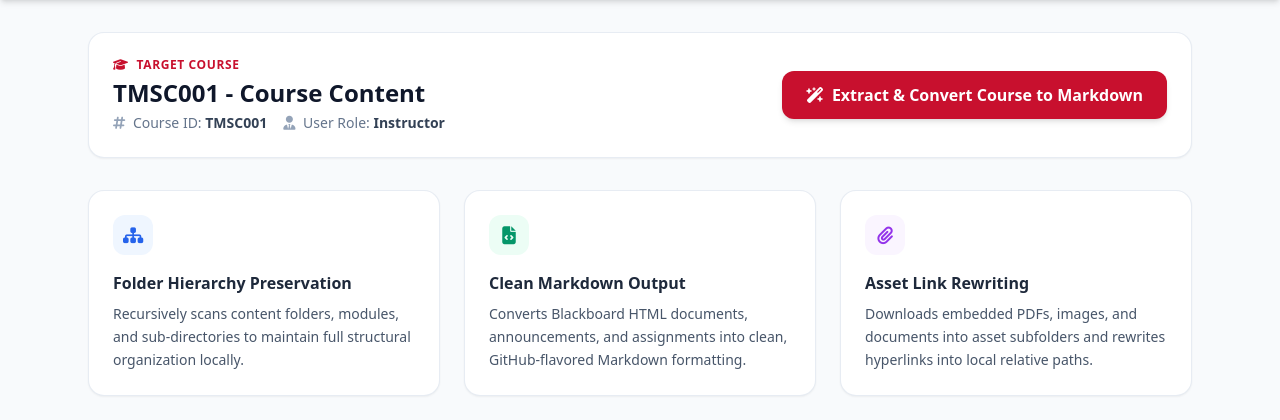
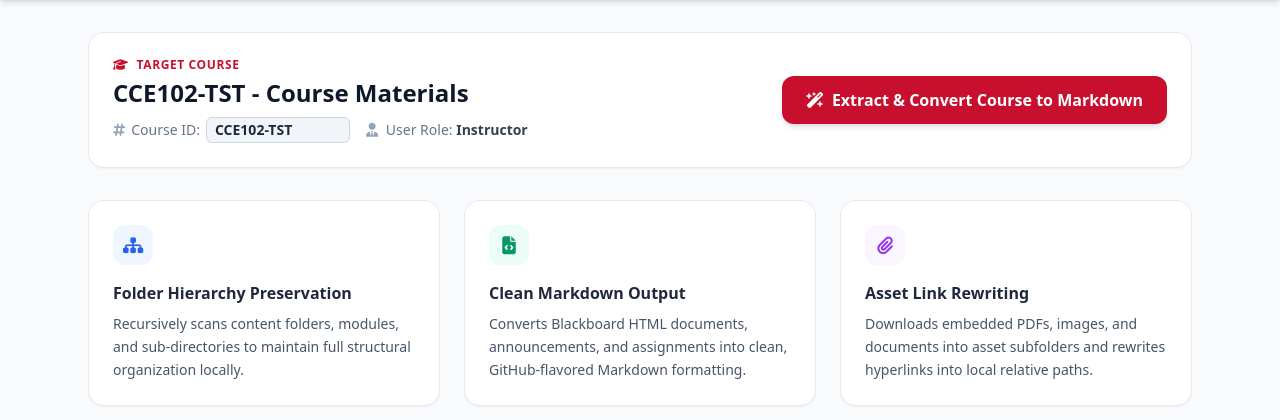
Before and after one commit to linangms/NTULearn-Extractor-Tool, a FastAPI app: page / in a window 1280 px wide. Shown: the part 80-500 px from the top of the page. Run offline with FastAPI, Linux system fonts and the light colour scheme; some libraries are stand-ins or nearby versions.

Commit message:
Update LTI extractor to default and detect CCE102-TST and make Course ID editable in UI

```diff
--- a/main.py
+++ b/main.py
@@ -32,7 +32,7 @@ BLACKBOARD_BASE_URL = "https://ntulearn.ntu.edu.sg"
 
 async def extract_lti_context(request: Request) -> Dict[str, str]:
     """
-    Extracts LTI claims, course ID, course name, and user role from request payload.
+    Extracts LTI claims, course ID, course name, and user role from request payload and referer headers.
     """
     params = dict(request.query_params)
     form_data = {}
@@ -46,7 +46,13 @@ async def extract_lti_context(request: Request) -> Dict[str, str]:
 
     id_token = params.get("id_token") or form_data.get("id_token")
 
-    course_id = params.get("course_id") or params.get("context_id") or params.get("context_label")
+    course_id = (
+        params.get("course_id")
+        or params.get("context_label")
+        or params.get("context_id")
+        or params.get("custom_course_id")
+        or params.get("lis_course_offering_sourcedid")
+    )
     course_name = params.get("course_name") or params.get("context_title")
     user_role = "Instructor"
 
@@ -60,8 +66,19 @@ async def extract_lti_context(request: Request) -> Dict[str, str]:
             custom_claim = decoded.get("https://purl.imsglobal.org/spec/lti/claim/custom", {})
             roles_claim = decoded.get("https://purl.imsglobal.org/spec/lti/claim/roles", [])
 
-            c_id = context_claim.get("id") or context_claim.get("label") or custom_claim.get("course_id") or custom_claim.get("context_id")
-            c_name = context_claim.get("title") or context_claim.get("label") or custom_claim.get("course_name") or custom_claim.get("context_title")
+            c_id = (
+                context_claim.get("label")
+                or context_claim.get("id")
+                or custom_claim.get("course_id")
+                or custom_claim.get("context_id")
+                or custom_claim.get("CourseSection.id")
+            )
+            c_name = (
+                context_claim.get("title")
+                or context_claim.get("label")
+                or custom_claim.get("course_name")
+                or custom_claim.get("context_title")
+            )
 
             if c_id:
                 course_id = str(c_id)
@@ -76,10 +93,21 @@ async def extract_lti_context(request: Request) -> Dict[str, str]:
         except Exception as e:
             logger.warning(f"Error decoding id_token: {e}")
 
-    if not course_id:
-        course_id = "TMSC001"
-    if not course_name:
-        course_name = f"{course_id} - Course Content" if course_id == "TMSC001" else f"Course {course_id}"
+    # Inspect HTTP Referer header if course_id is still unknown
+    if not course_id or course_id in ["TMSC001", "NTU_CZ4042_2026_S1"]:
+        referer = request.headers.get("referer", "")
+        import re
+        match = re.search(r'/courses/([^/]+)', referer)
+        if match:
+            extracted = match.group(1)
+            logger.info(f"Extracted course_id '{extracted}' from Referer header: {referer}")
+            course_id = extracted
+
+    if not course_id or course_id in ["TMSC001", "NTU_CZ4042_2026_S1"]:
+        course_id = "CCE102-TST"
+
+    if not course_name or "CZ4042" in course_name or "TMSC001" in course_name:
+        course_name = f"{course_id} - Course Materials"
 
     return {
         "course_id": course_id,
--- a/templates/index.html
+++ b/templates/index.html
@@ -56,8 +56,11 @@
                     <h2 class="text-2xl font-extrabold text-slate-900" id="course-title">
                         {{ course_name if course_name else "CZ4042 - Neural Networks & Deep Learning" }}
                     </h2>
-                    <p class="text-sm text-slate-500 mt-1 flex items-center gap-4">
-                        <span><i class="fa-solid fa-hashtag text-slate-400 mr-1"></i> Course ID: <strong id="course-id" class="text-slate-700">{{ course_id if course_id else "NTU_CZ4042_2026_S1" }}</strong></span>
+                    <p class="text-sm text-slate-500 mt-2 flex flex-wrap items-center gap-4">
+                        <span class="flex items-center"><i class="fa-solid fa-hashtag text-slate-400 mr-1.5"></i> Course ID:
+                            <input id="course-id-input" type="text" value="{{ course_id if course_id else 'CCE102-TST' }}" class="ml-1.5 px-2 py-0.5 text-sm font-bold text-slate-800 bg-slate-100 border border-slate-300 rounded-md focus:outline-none focus:ring-2 focus:ring-ntuRed focus:bg-white transition-all w-36" title="Click to edit Course ID if needed" />
+                            <span id="course-id" class="hidden">{{ course_id if course_id else 'CCE102-TST' }}</span>
+                        </span>
                         <span><i class="fa-solid fa-user-tie text-slate-400 mr-1"></i> User Role: <strong class="text-slate-700">{{ user_role if user_role else "Instructor" }}</strong></span>
                     </p>
                 </div>
@@ -224,7 +227,8 @@
             logToTerminal("<span class='text-amber-400'>Starting extraction task...</span>");
             updateStageUI(1);
 
-            const courseId = document.getElementById("course-id").innerText.trim();
+            const courseIdInput = document.getElementById("course-id-input");
+            const courseId = (courseIdInput && courseIdInput.value.trim()) ? courseIdInput.value.trim() : document.getElementById("course-id").innerText.trim();
             const courseTitle = document.getElementById("course-title").innerText.trim();
             const sseUrl = `/api/extract/stream?course_id=${encodeURIComponent(courseId)}&course_title=${encodeURIComponent(courseTitle)}`;
 
```
